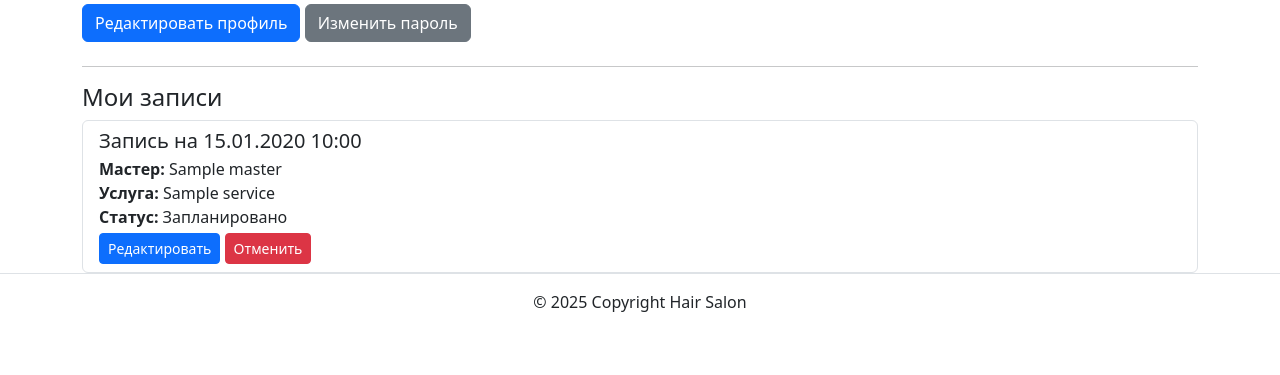
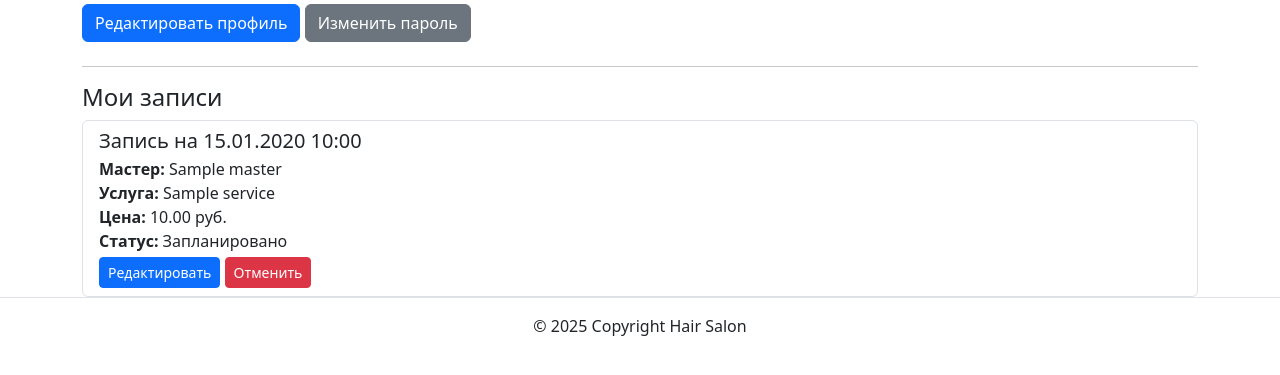
Before and after one commit to oldhaghehe/hair_salon, a Django app: a page that uses templates/salon/profile.html in a window 1280 px wide. Shown: the part 265-640 px from the top of the page. Run offline with Django 3.2, Linux system fonts and the light colour scheme; a user stored in the database is signed in; tables that the repository leaves empty hold one stand-in row (values such as "Sample post"); some libraries are stand-ins or nearby versions.

Commit message:
add cost at profile

```diff
--- a/templates/salon/profile.html
+++ b/templates/salon/profile.html
@@ -30,6 +30,7 @@
         <p class="mb-1">
           <strong>Мастер:</strong> {{ app.master.name }}<br>
           <strong>Услуга:</strong> {{ app.service.name }}<br>
+          <strong>Цена:</strong> {{ app.service.price }} руб.<br>
           <strong>Статус:</strong> {{ app.get_status_display }}
         </p>
         {% if request.user == profile and app.status == 'PL' %}
```
